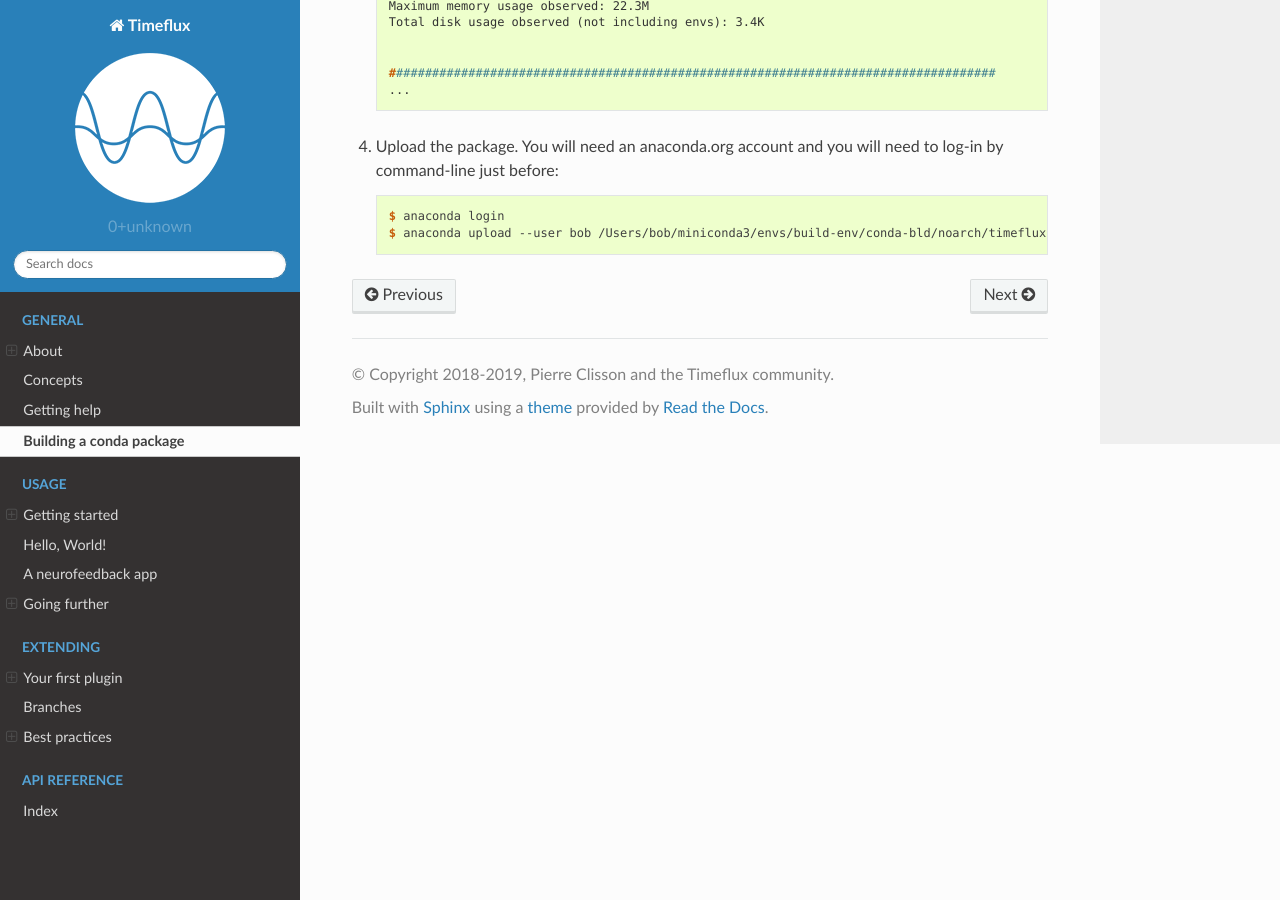
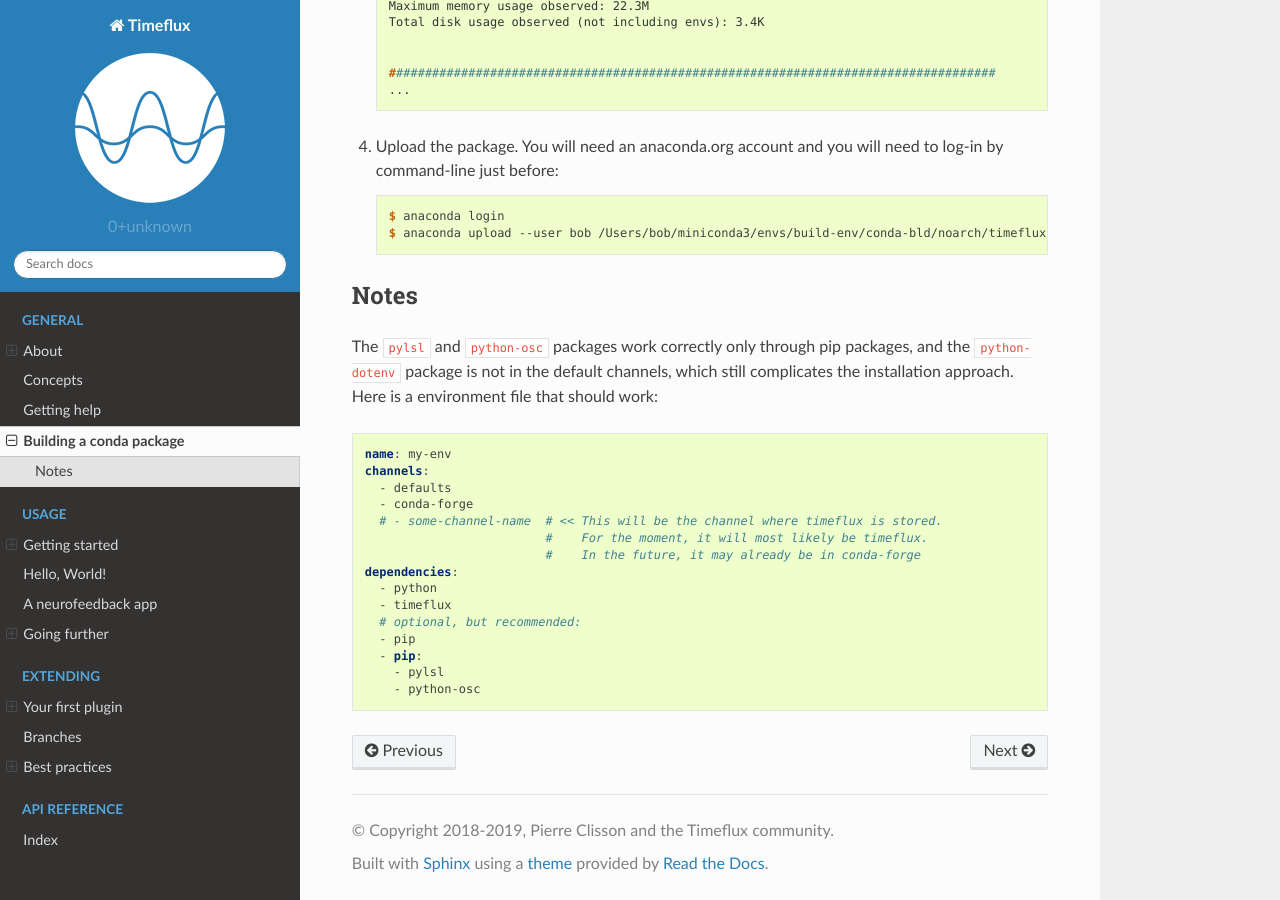
Before and after one commit to timeflux/timeflux, a Sphinx documentation site: the page built from doc/general/conda.rst, in a window 1280 px wide and 900 px high, scrolled down 603 px. Built offline with Sphinx 7.4.7 and the Read the Docs theme 2.0.0, drawn with Linux system fonts in a browser that asks for light colours.

Commit message:
Add notes on environment channels

```diff
--- a/doc/general/conda.rst
+++ b/doc/general/conda.rst
@@ -41,3 +41,30 @@ Folow this procedure to create a conda package for timeflux:
 
      $ anaconda login
      $ anaconda upload --user bob /Users/bob/miniconda3/envs/build-env/conda-bld/noarch/timeflux-X.Y.Z-py_0.tar.bz2
+
+
+Notes
+-----
+
+The ``pylsl`` and ``python-osc`` packages work correctly only through pip packages,
+and the ``python-dotenv`` package is not in the default channels, which still
+complicates the installation approach. Here is a environment file that should
+work:
+
+.. code-block:: yaml
+
+   name: my-env
+   channels:
+     - defaults
+     - conda-forge
+     # - some-channel-name  # << This will be the channel where timeflux is stored.
+                            #    For the moment, it will most likely be timeflux.
+                            #    In the future, it may already be in conda-forge
+   dependencies:
+     - python
+     - timeflux
+     # optional, but recommended:
+     - pip
+     - pip:
+       - pylsl
+       - python-osc
```
